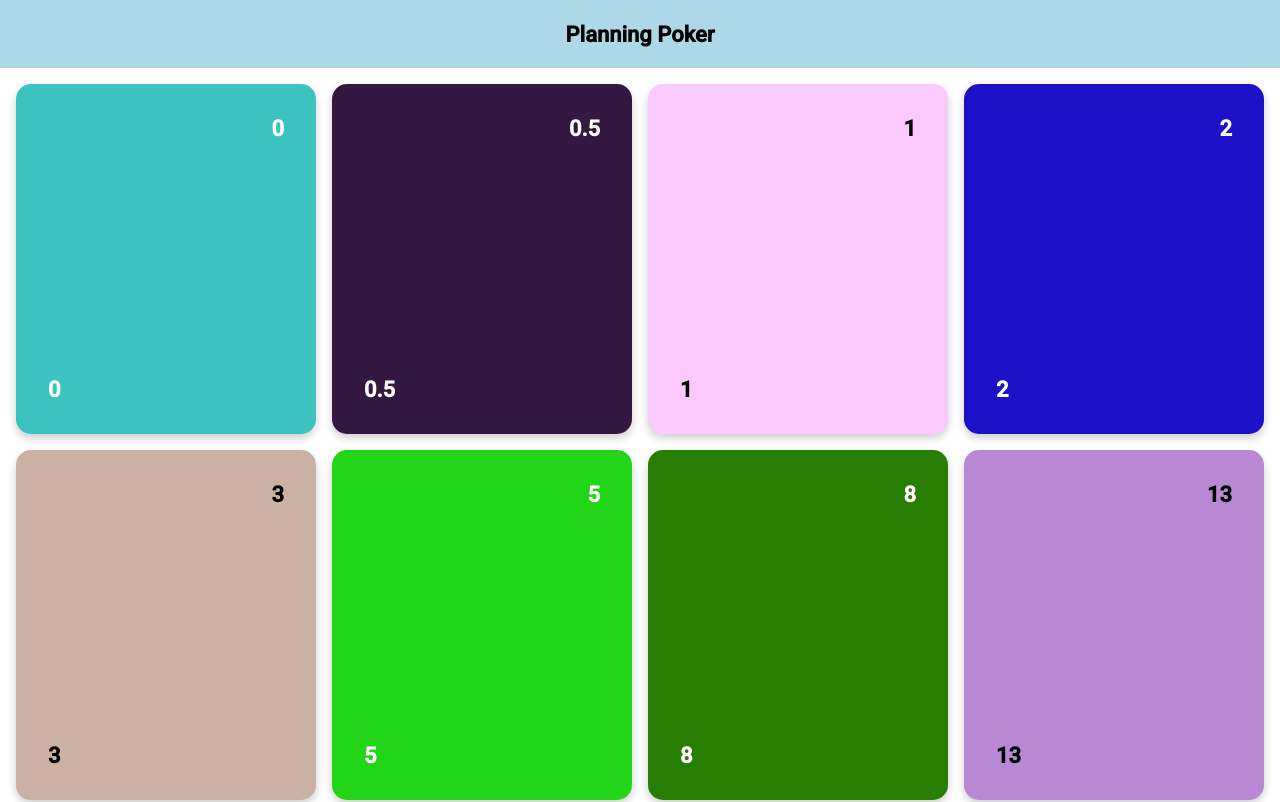
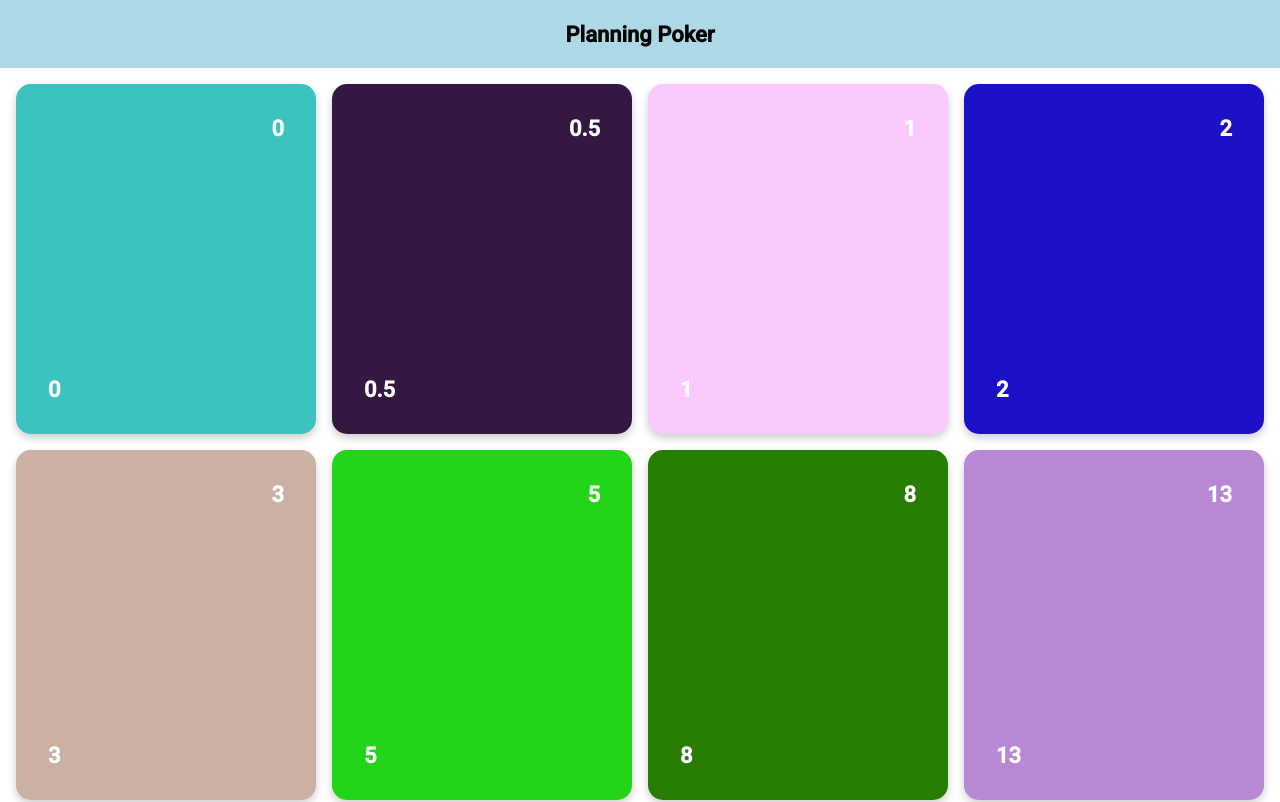
Before and after one commit to mehrad-rafigh/planning-poker, an Angular app: page / in a window 1280 px wide. Shown: the top 802 px of the page. Built offline with nearby package versions, Linux system fonts and the light colour scheme.

Commit message:
fix(font-color): set card font color to white

```diff
--- a/src/app/cards/components/card/card.component.html
+++ b/src/app/cards/components/card/card.component.html
@@ -1,7 +1,6 @@
 <div
-  class="card"
+  class="card font-white"
   [ngStyle]="{ 'background-color': cardColor.backgroundColor }"
-  [ngClass]="setFontColor()"
   (click)="handleClick()"
 >
   <span *ngIf="!detailMode" class="top-right quarter-h">{{ value }}</span>
```
